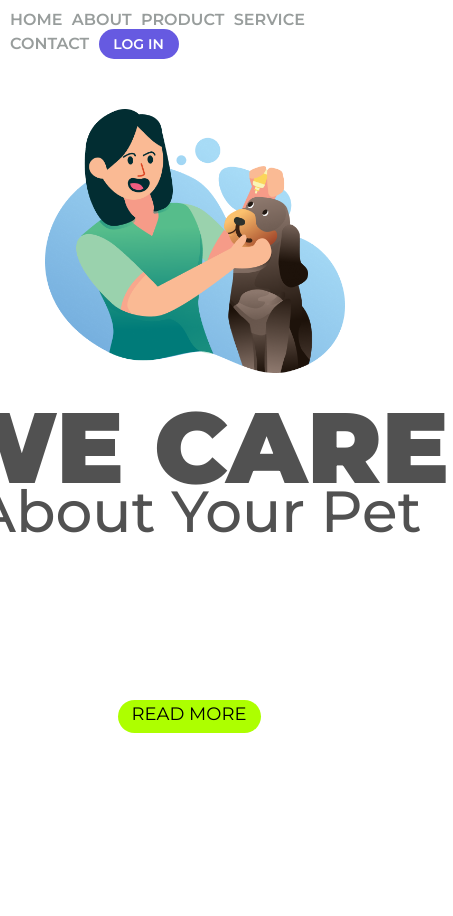
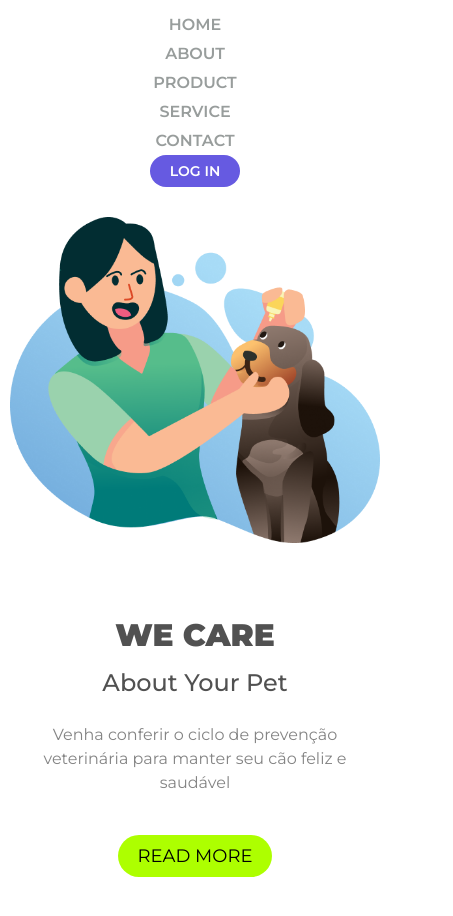
Before and after one commit to daniellypedrini/We-Care, a plain HTML site: page index.html in a window 390 px wide. Shown: the whole page, 453 px wide, since content can reach past the window. Before the commit the page ends 854 px from the top, so only its background shows below. Drawn offline with Linux system fonts and the light colour scheme.

Commit message:
alteração Style

```diff
--- a/style.css
+++ b/style.css
@@ -6,13 +6,16 @@
 }
 
 section {
-    width: 100vw;
-    height: 100vh;
+    width: 100%;
+    min-height: 100vh;
     background-color: #FFFFFF;
 }
 
 header {
-    margin: 20px 0 0 79px;
+    margin: 20px 0 0 40px;
+    display: flex;
+    align-items: center;
+    justify-content: space-between;
 }
 
 .link {
@@ -21,12 +24,13 @@ header {
     margin-right: 10px;
     font-weight: 600;
     cursor: pointer;
+    text-decoration: none;
+    transition: all 0.3s ease;
 }
 
 .link:hover {
     text-decoration: underline;
     color: #665AE1;
-
 }
 
 .button-link {
@@ -38,146 +42,112 @@ header {
     border-radius: 20px;
     cursor: pointer;
     border: none;
+    transition: all 0.3s ease;
 }
 
 .button-link:hover {
     color: #0c0c0c;
     background-color: #ADFF00;
     font-weight: bold;
-    transition: 0.5s;
 }
 
 .main {
     display: flex;
-    justify-content: space-evenly;
-    padding-top: 100px;
+    justify-content: center;
+    align-items: center;
+    padding: 50px 20px;
+    gap: 50px;
+    flex-wrap: wrap;
 }
 
 img {
-    width: 568px;
-    height: 500px;
+    max-width: 100%;
+    height: auto;
+    max-height: 500px;
+    object-fit: contain;
 }
 
 .content {
-    padding-top: 30px;
-
+    text-align: center;
+    max-width: 600px;
+    padding: 20px;
 }
 
 h1 {
-    width: 513px;
-    height: 122px;
-    font-size: 100px;
+    font-size: clamp(40px, 10vw, 100px);
     font-weight: 900;
-    line-height: 121px;
-    text-align: left;
+    line-height: 1.2;
     color: #515151;
-    margin-bottom: 15px
+    margin-bottom: 15px;
 }
 
 h2 {
-    width: 448px;
-    height: 71px;
-    font-family: Montserrat;
-    font-size: 58px;
+    font-size: clamp(30px, 7vw, 58px);
     font-weight: 500;
-    line-height: 70px;
-    text-align: left;
+    line-height: 1.2;
     color: #515151;
-    margin: 0 0 25px 36px
+    margin-bottom: 25px;
 }
 
 p {
-    width: 515px;
-    height: 87px;
-    font-size: 24px;
-    font-weight: 400;
-    line-height: 29px;
-    text-align: center;
-    color: #848484
+    font-size: clamp(16px, 4vw, 24px);
+    line-height: 1.5;
+    color: #848484;
+    max-width: 100%;
+    margin-bottom: 20px;
 }
 
 .button-content {
+    display: inline-block;
     font-size: 18px;
-    line-height: 14px;
-    text-align: center;
-    width: 143px;
-    height: 33px;
-    top: 15px;
-    left: 46px;
+    padding: 10px 20px;
     background-color: #ADFF00;
     color: #000000;
     border-radius: 50px;
     cursor: pointer;
     border: none;
-    margin-left: 180px;
-    margin-top: 40px;
+    transition: all 0.3s ease;
+    margin-top: 20px;
 }
 
 .button-content:hover {
-    font-weight: bold;
-    background-color:#665AE1;
-    color: #0c0c0c;
-    transition: 0.5s;
+    background-color: #665AE1;
+    color: #FFFFFF;
 }
 
 @media screen and (max-width: 600px) {
-
     header {
-        margin: 10px 0 0 10px; /* Reduz o espaço do lado esquerdo */
+        flex-direction: column;
+        margin: 10px;
+        text-align: center;
     }
 
     .link {
-        font-size: 16px; /* Diminui o tamanho da fonte */
-        margin-right: 5px; /* Reduz o espaçamento entre os links */
+        margin: 5px 0;
+        font-size: 16px;
     }
 
     .button-link {
-        width: 80px; /* Diminui a largura do botão */
-        height: 30px; /* Diminui a altura do botão */
-        font-size: 14px; /* Reduz o tamanho do texto */
-        text-align: center;
-        margin: auto;
+        width: 90px;
+        height: 32px;
+        font-size: 14px;
     }
 
     .main {
-        flex-direction: column; /* Alinha os itens verticalmente */
-        align-items: center; /* Centraliza os itens no eixo horizontal */
-        padding-top: 50px; /* Reduz o espaçamento superior */
-    }
-
-    img {
-        width: 300px; /* Reduz a largura da imagem */
-        height: auto; /* Mantém a proporção */
+        flex-direction: column;
+        padding: 20px 10px;
     }
 
     .content {
-        padding-top: 10px
+        text-align: center;
+        width: 100%;
     }
 
     h1 {
-        width: 100%; /* Faz o título ocupar toda a largura */
-        margin-bottom: -32px;
+        font-size: clamp(30px, 8vw, 58px);
     }
 
     h2 {
-        width: 448px;
-        height: 71px;
-        font-weight: 500;
-        line-height: 70px;
-    }
-
-    p {
-    visibility: hidden;
-    }
-
-    .button-content {
-        background-color: #ADFF00;
-        color: #000000;
-        border-radius: 50px;
-        cursor: pointer;
-        border: none;
-        display: flex;
-        padding-top: 7px;
-        justify-content: space-around;
+        font-size: clamp(24px, 6vw, 38px);
     }
 }
```
